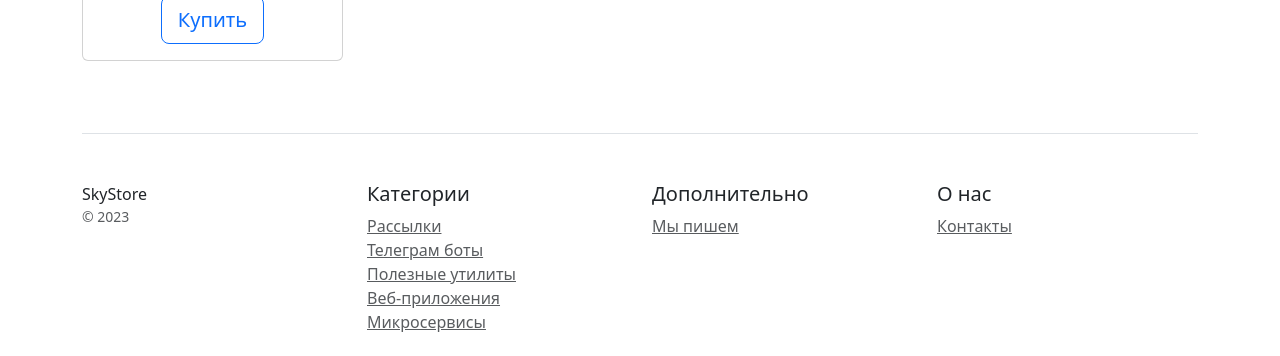
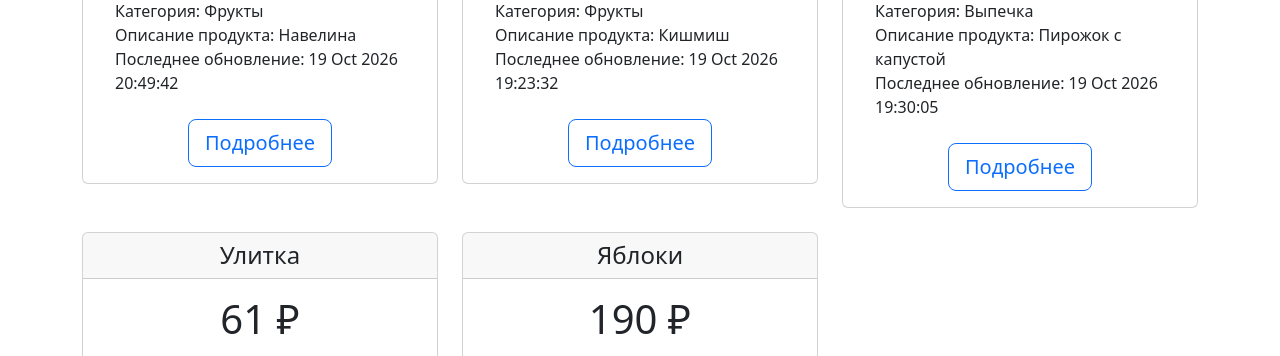
Before and after one commit to Romanovatm/DjangoProject, a Django app: page / in a window 1280 px wide. Shown: the part 612-968 px from the top of the page. Run offline with Django 5.2, Linux system fonts and the light colour scheme; data comes from the database, SQL or seed files in the repository; some libraries are stand-ins or nearby versions.

Commit message:
update home and contacts from base

```diff
--- a/catalog/templates/home.html
+++ b/catalog/templates/home.html
@@ -1,79 +1,28 @@
-<!doctype html>
-<html lang="en">
-<head>
-    <meta charset="utf-8">
-    <meta name="viewport" content="width=device-width, initial-scale=1">
-    <title>Skystore</title>
-    <link rel="stylesheet" href="/static/css/bootstrap.min.css">
-</head>
-<body>
-<div class="d-flex flex-column flex-md-row align-items-center p-3 px-md-4 mb-3 bg-white border-bottom box-shadow">
-    <h5 class="my-0 mr-md-auto font-weight-normal">Skystore</h5>
-    <nav class="ms-5">
-        <a class="p-2 btn btn-outline-primary" href="/">Каталог</a>
-        <a class="p-2 btn btn-outline-primary" href="/contacts/">Контакты</a>
-    </nav>
+{% extends 'base.html' %}
+{% block content %}
+<div class="pricing-header px-3 py-3 pt-md-5 pb-md-4 mx-auto text-center">
+    <h1 class="display-4">Мой магазин</h1>
+    <p class="lead">Мой магазин - это отличный выбор для ваших покупок</p>
 </div>
-
-<div class="pricing-header px-3 py-3 pt-md-5 pb-md-4 mx-auto text-center">
-    <h1 class="display-4">Skystore</h1>
-    <p class="lead">Skystore - это отличный вариант хранения ваших плагинов и примеров кода, который вы бы хотели
-        продать</p>
-</div>
-
-<div class="container">
 <div class="row text-center">
-        <div class="col-3">
+    {%for product in products %}
+    <div class="col-4">
         <div class="card mb-4 box-shadow">
             <div class="card-header">
-                    <h4 class="my-0 font-weight-normal">Удобный сервис рассылок</h4>
+                <h4 class="my-0 font-weight-normal">{{ product.name }}</h4>
             </div>
             <div class="card-body">
-                    <h1 class="card-title pricing-card-title">$ 140</h1>
+                <h1 class="card-title pricing-card-title">{{ product.price|floatformat:"0" }} ₽</h1>
                 <ul class="list-unstyled mt-3 mb-4 text-start m-3">
-                        <li>- Неограниченная лицензия</li>
-                        <li>- Поддержка</li>
-                        <li>- Установка на сервер</li>
-                        <li>- Получение обновлений</li>
+                    <li><img src="{{ product.image.url }}" class="card-img-top mx-auto d-block mt-3" alt="{{ product.name }}" style="max-height: 200px; width: auto;"></li>
+                    <li>Категория: {{ product.category }}</li>
+                    <li>Описание продукта: {{ product.description|truncatechars:100 }}</li>
+                    <li>Последнее обновление: {{ product.updated_at|date:"d M Y H:i:s" }}</li>
                 </ul>
-                    <button type="button" class="btn btn-lg btn-block btn-outline-primary">Купить</button>
+                <a href="{% url 'catalog:product_details' product.id %}" class="btn btn-lg btn-block btn-outline-primary" role="button">Подробнее</a>
             </div>
         </div>
     </div>
+    {% endfor %}
 </div>
-
-    <footer class="pt-4 my-md-5 pt-md-5 border-top">
-        <div class="row">
-            <div class="col-12 col-md">
-                SkyStore
-                <small class="d-block mb-3 text-muted">&copy; 2023</small>
-            </div>
-            <div class="col-6 col-md">
-                <h5>Категории</h5>
-                <ul class="list-unstyled text-small">
-                    <li><a class="text-muted" href="#">Рассылки</a></li>
-                    <li><a class="text-muted" href="#">Телеграм боты</a></li>
-                    <li><a class="text-muted" href="#">Полезные утилиты</a></li>
-                    <li><a class="text-muted" href="#">Веб-приложения</a></li>
-                    <li><a class="text-muted" href="#">Микросервисы</a></li>
-                </ul>
-            </div>
-            <div class="col-6 col-md">
-                <h5>Дополнительно</h5>
-                <ul class="list-unstyled text-small">
-                    <li><a class="text-muted" href="#">Мы пишем</a></li>
-                </ul>
-            </div>
-            <div class="col-6 col-md">
-                <h5>О нас</h5>
-                <ul class="list-unstyled text-small">
-                    <li><a class="text-muted" href="/contacts/">Контакты</a></li>
-                </ul>
-            </div>
-        </div>
-    </footer>
-</div>
-<script src="/static/js/bootstrap.bundle.min.js"></script>
-</body>
-</html>
-home.html. На экране.
+{% endblock %}
```
Also changed, not shown: catalog/templates/contacts.html (+3 -52 lines). Lines whose indentation alone changed are shown as unchanged.
